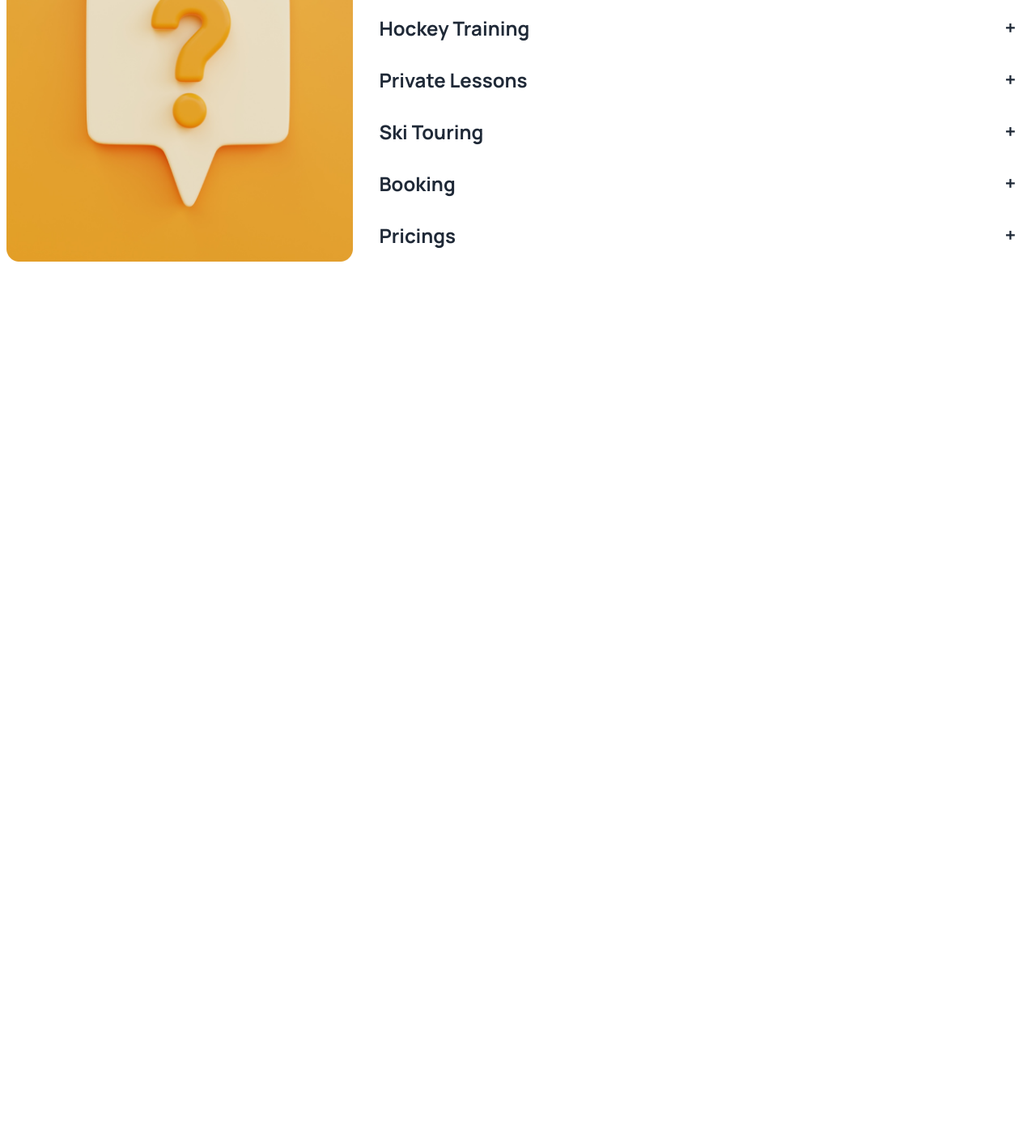
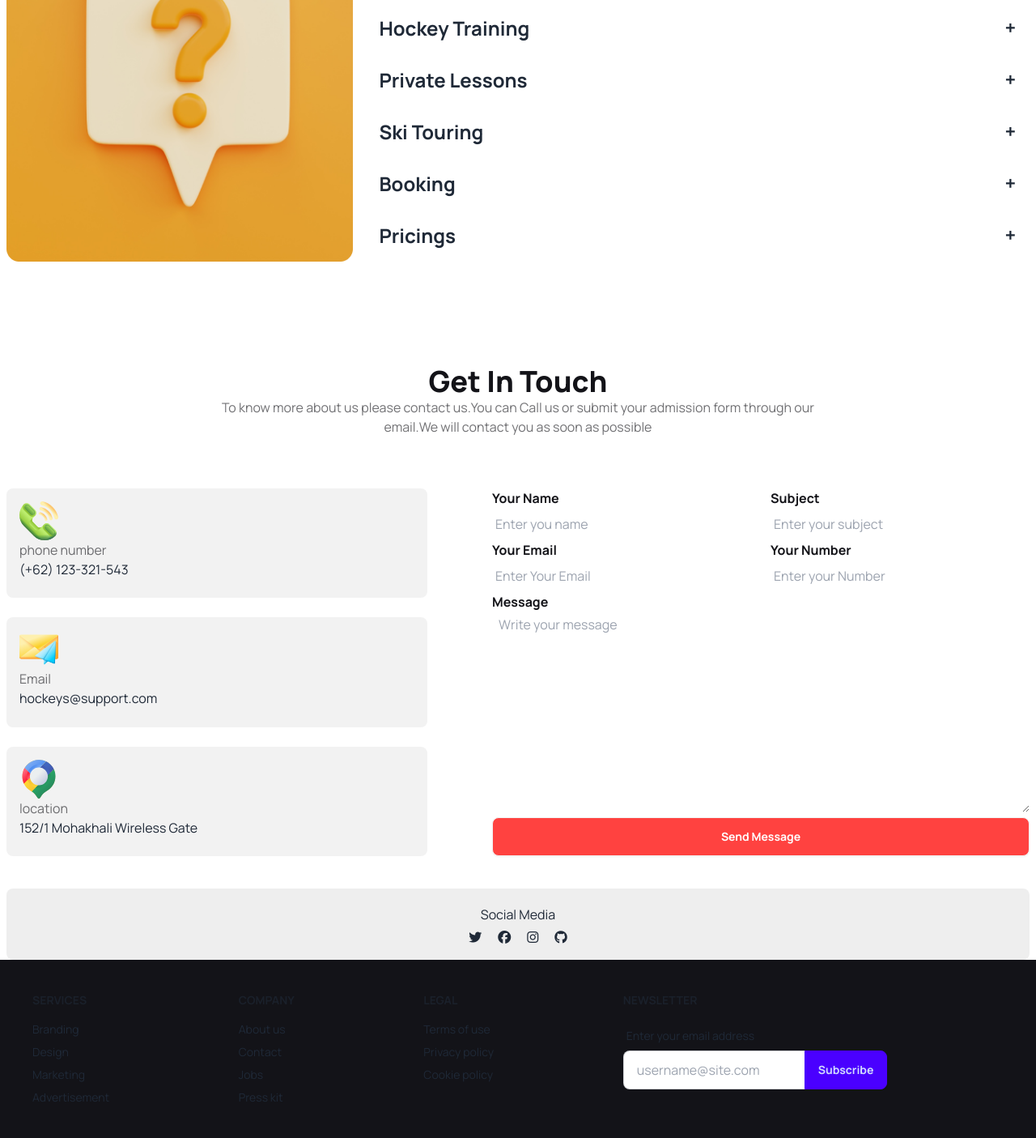
Before and after one commit to linux44gh6/Hockey-s-website, a plain HTML site: page index.html in a window 1280 px wide. Shown: the part 3796-5201 px from the top of the page at 81% size. Before the commit the page ends 4119 px from the top, so only its background shows below. Drawn offline with nearby package versions, Linux system fonts and the light colour scheme.

Commit message:
add just footer

```diff
--- a/index.html
+++ b/index.html
@@ -372,10 +372,96 @@
         </div>
        </div>
     </section>
+     <!-- add get in touch section  -->
+     <section class="mt-32">
+        <div class="mb-16">
+            <h1 class="text-4xl font-extrabold text-center text-[#131318]">Get In Touch</h1>
+            <p class="lg:w-[750px] mx-auto text-center text-text-color">To know more about us please contact us.You can Call us or submit your admission  form through our email.We will contact you as soon as possible</p>
+        </div>
+        <div class="flex flex-col md:flex-col lg:flex-row justify-center justify-around gap-6 lg:gap-20">
+            <!-- section contact div  -->
+            <div class="grid grid-cols-1 gap-6 flex-1">
+                <div class="bg-base-200 p-4 rounded-lg">
+                    <img src="Images/3d-accept 1.svg" alt="">
+                    <p><span class="text-text-color">phone number</span> <br>(+62) 123-321-543</p>
+                </div>
+                <div class="bg-base-200 p-4 rounded-lg ">
+                    <img src="Images/direct 1.svg" alt="">
+                    <p><span class="text-text-color">Email</span> <br>
+                        hockeys@support.com</p>
+                </div>
+                <div class="bg-base-200 p-4 rounded-lg">
+                    <img src="Images/google-maps 1.svg" alt="">
+                    <p><span class="text-text-color">location</span> <br>152/1 Mohakhali Wireless Gate</p>
+                </div>
+            </div>
+            <!-- section form div  -->
+            <div class="">
+            <div class="grid grid-cols-1 md:grid-cols-2 lg:grid-cols-2 gap-6 ">
+              <div class="">
+                <label class="block" for="name"> <span class="font-bold text-[#131318]">Your Name</span> </label>
+                <input class=" w-full lg:w-80 py-2 px-1" type="text" name="Name" id="" placeholder="Enter you name">
+                <label class="block" for="Email"><span class="font-bold text-[#131318]">Your Email</span></label>
+                <input class=" w-full lg:w-80 py-2 px-1" type="email" name="email" id="" placeholder="Enter Your Email">
+            </div>
+            <div>
+                <label class="block" for="subject"><span class="font-bold text-[#131318]">Subject</span></label>
+                <input class=" w-full lg:w-80 py-2 px-1" type="text" name="subject" id="" placeholder="Enter your subject">
+                <label class="block" for="number"><span class="font-bold text-[#131318]">Your Number</span></label>
+                <input class=" w-full lg:w-80 py-2 px-1" type="number" name="number" id="" placeholder="Enter your Number">
+              </div>
+            </div>
+            <label class="block" for="Message"><span class="font-bold text-[#131318]">Message</span></label>
+            <textarea class="w-full px-2 py-1" name="massage" id="" cols="40" rows="10" placeholder="Write your message"></textarea>
+            <button class="btn bg-btn-primary text-white w-full hover:text-black">Send Message</button>
+            </div>
+        </div>
+        <div class="bg-[#13131312] rounded-lg mt-10 p-5 space-y-2">
+            <h1 class="text-center">Social Media</h1>
+            <div class="flex justify-center gap-5">
+                <i class="fa-brands fa-twitter"></i>
+                <i class="fa-brands fa-facebook"></i>
+                <i class="fa-brands fa-instagram"></i>
+                <i class="fa-brands fa-github"></i>
+            </div>
+        </div>
+     </section>
     </main>
-    <footer>
-
-    </footer>
+    <!-- add footer section  -->
+    <footer class="footer p-10 bg-[#131318] text-base-content">
+        <nav>
+          <header class="footer-title">Services</header>
+          <a class="link link-hover">Branding</a>
+          <a class="link link-hover">Design</a>
+          <a class="link link-hover">Marketing</a>
+          <a class="link link-hover">Advertisement</a>
+        </nav>
+        <nav>
+          <header class="footer-title">Company</header>
+          <a class="link link-hover">About us</a>
+          <a class="link link-hover">Contact</a>
+          <a class="link link-hover">Jobs</a>
+          <a class="link link-hover">Press kit</a>
+        </nav>
+        <nav>
+          <header class="footer-title">Legal</header>
+          <a class="link link-hover">Terms of use</a>
+          <a class="link link-hover">Privacy policy</a>
+          <a class="link link-hover">Cookie policy</a>
+        </nav>
+        <form>
+          <header class="footer-title">Newsletter</header>
+          <fieldset class="form-control w-80">
+            <label class="label">
+              <span class="label-text">Enter your email address</span>
+            </label>
+            <div class="join">
+              <input type="text" placeholder="username@site.com" class="input input-bordered join-item" />
+              <button class="btn btn-primary join-item">Subscribe</button>
+            </div>
+          </fieldset>
+        </form>
+      </footer>
 </body>
 
 </html>
```
Also changed, not shown: Images/3d-accept 1.svg (added), Images/direct 1.svg (added), Images/google-maps 1.svg (added).
